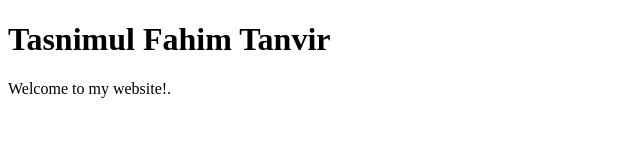
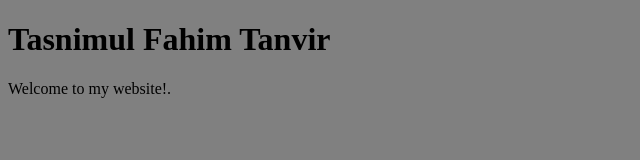
Before and after one commit to TFTanvir/TFTanvir.github.io, a plain HTML site: page index.html in a window 1280 px wide. Shown: the whole page, without its empty margins (0-640 px from the left). Drawn offline with Linux system fonts and the light colour scheme.

Commit message:
Update index.html

```diff
--- a/index.html
+++ b/index.html
@@ -1,10 +1,10 @@
 <!DOCTYPE html>
 <html>
-  <bgcolor=grey>
+   <body bgcolor="grey">
 <head>
 <title>Tasnimul Fahim Tanvir</title>
 </head>
-<body>
+
 
 <h1>Tasnimul Fahim Tanvir</h1>
 <p>Welcome to my website!.</p>
```
